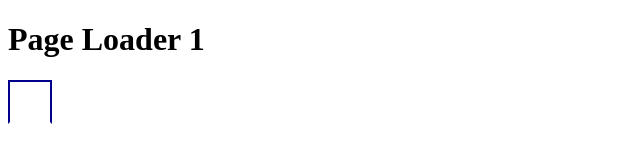
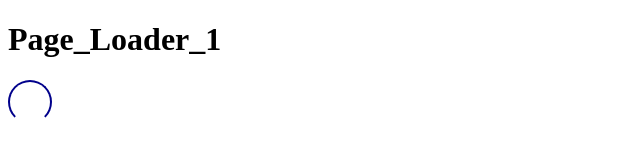
Before and after one commit to hkc1226/page-loader, a plain HTML site: page first.html in a window 1280 px wide. Shown: the whole page, without its empty margins (0-640 px from the left). Drawn offline with Linux system fonts and the light colour scheme.

Commit message:
all commit

```diff
--- a/first.html
+++ b/first.html
@@ -7,7 +7,7 @@
     <link rel='stylesheet' href='/style.css'>
 </head>
 <body>
-    <h1>Page Loader 1</h1>
+    <h1>Page_Loader_1</h1>
     <div class="circle-loader"></div>
 </body>
 </html>
--- a/style.css
+++ b/style.css
@@ -3,5 +3,5 @@ div.circle-loader{
     width: 40px;
     border: 2px solid darkblue;
     border-bottom: 2px solid transparent;
-
+    border-radius: 50%;
 }
```
